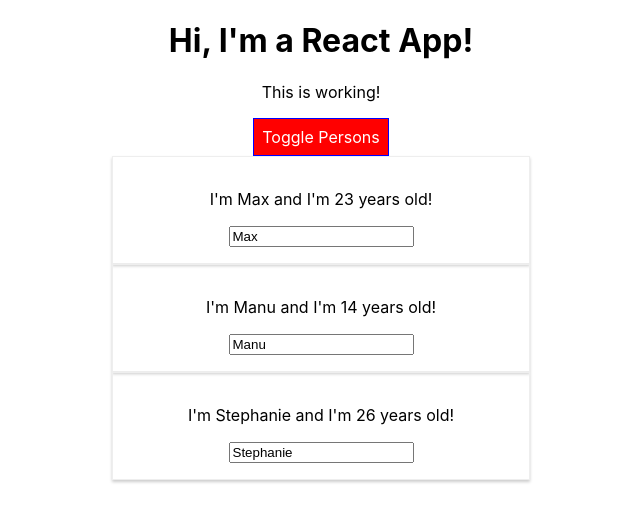
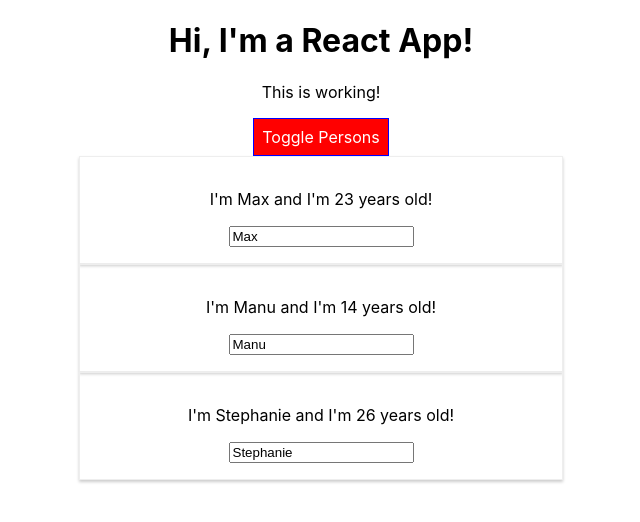
Before and after one commit to mgaudiophile/react-guide, a React (Create React App) app: page / in a window 1280 px wide. Both pictures are taken after a click on the button "Toggle Persons". Shown: the top 522 px of the page, without its empty margins (319-959 px from the left). Built offline with nearby package versions, Linux system fonts and the light colour scheme.

Commit message:
using radium for scoped styles and advanced css

```diff
--- a/src/App.js
+++ b/src/App.js
@@ -1,7 +1,7 @@
 import React, { Component } from 'react';
 import './App.css';
 import Person from './Person/Person';
-import Radium from 'radium';
+import Radium, { StyleRoot } from 'radium';
 
 class App extends Component {
   state = {
@@ -94,6 +94,7 @@
     }
 
     return (
+      <StyleRoot>
       <div className="App">
         <h1>Hi, I'm a React App!</h1>
         <p className={classes.join(' ')}>This is working!</p>
@@ -102,6 +103,7 @@
           onClick={this.togglePersonsHandler} >Toggle Persons</button>
         {persons}
       </div>
+      </StyleRoot>
     );
   }
 }
--- a/src/Person/Person.js
+++ b/src/Person/Person.js
@@ -1,9 +1,15 @@
 import React from 'react';
 import './Person.css';
+import Radium from 'radium';
 
 const person = (props) => {
+  const style = {
+    '@media (min-width: 500px)': {
+      width: '450px'
+    }
+  };
   return (
-    <div className="Person">
+    <div className="Person" style={style}>
       <p onClick={props.click}>I'm {props.name} and I'm {props.age} years old!</p>
       <p>{props.children}</p>
       <input type="text" onChange={props.changed} value={props.name} />
@@ -11,4 +17,4 @@
   )
 }
 
-export default person
+export default Radium(person);
```
